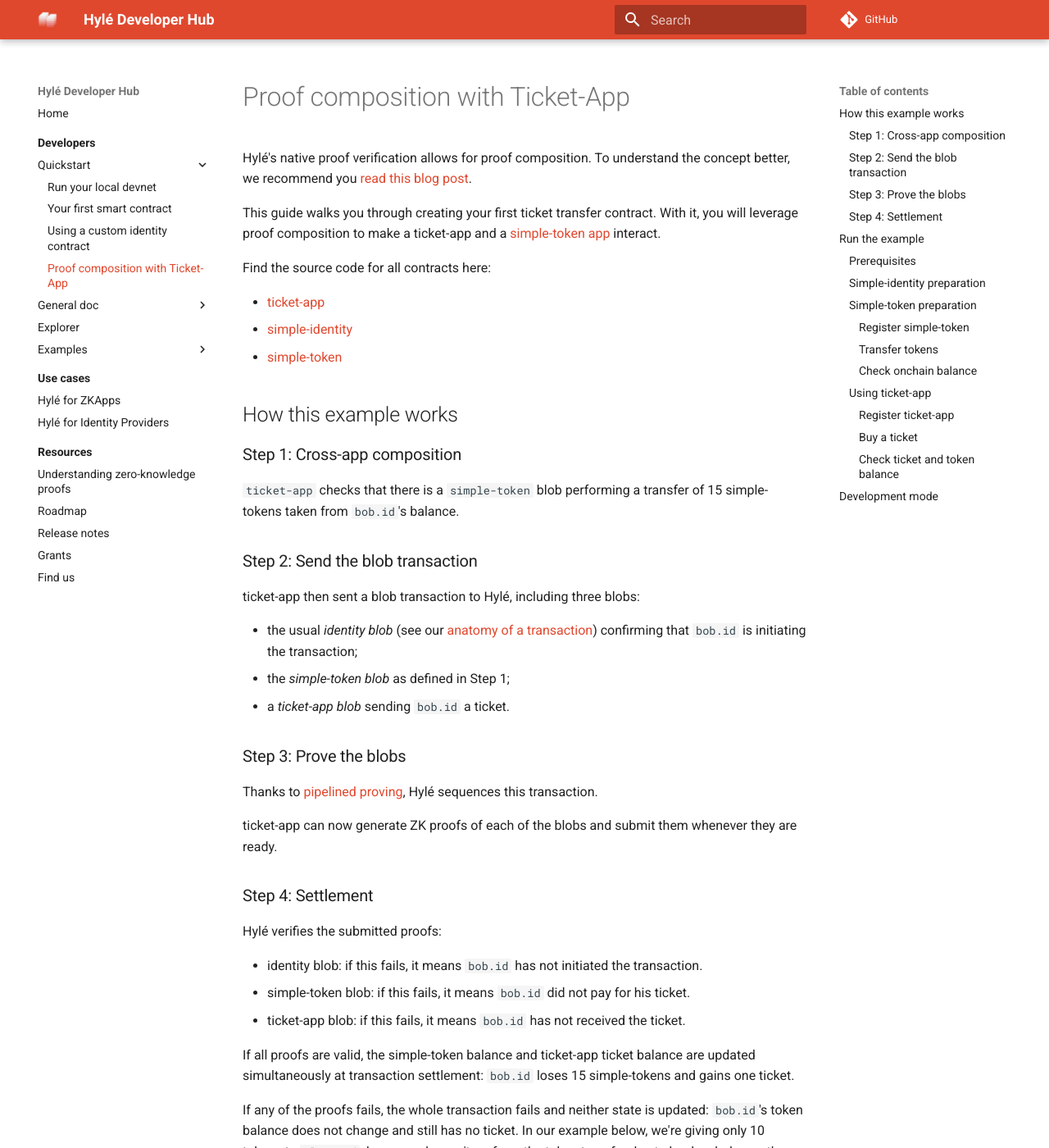
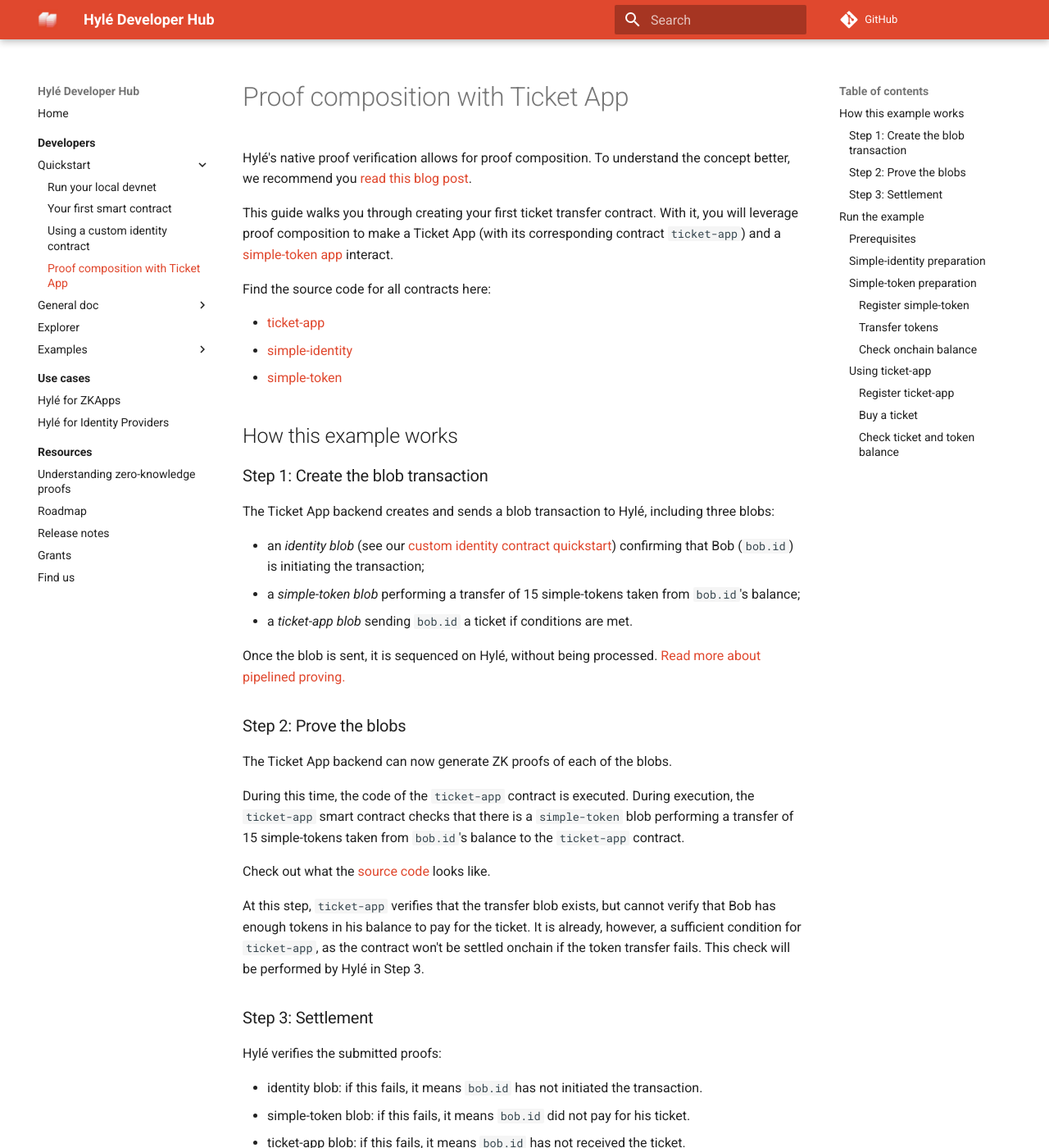
Before and after one commit to Hyle-org/devhub-hyle, an MkDocs documentation site: the page built from docs/developers/quickstart/proof-composition.md, in a window 1280 px wide and 1400 px high. Shown: the whole window at 82% size. Built offline with MkDocs 1.6.1 and Material for MkDocs 9.7.7, drawn with Linux system fonts in a browser that asks for light colours; comment, search, counter and statistics services are not loaded; some of the changed text lies outside the part shown.

Commit message:
reviewed with Bertrand - add simple-identity

````diff
--- a/docs/developers/quickstart/proof-composition.md
+++ b/docs/developers/quickstart/proof-composition.md
@@ -1,8 +1,8 @@
-# Proof composition with Ticket-App
+# Proof composition with Ticket App
 
 Hylé's native proof verification allows for proof composition. To understand the concept better, we recommend you [read this blog post](https://blog.hyle.eu/proof-composability-on-hyle/).
 
-This guide walks you through creating your first ticket transfer contract. With it, you will leverage proof composition to make a ticket-app and a [simple-token app](./your-first-smart-contract.md) interact.
+This guide walks you through creating your first ticket transfer contract. With it, you will leverage proof composition to make a Ticket App (with its corresponding contract `ticket-app`) and a [simple-token app](./your-first-smart-contract.md) interact.
 
 Find the source code for all contracts here:
 
@@ -12,27 +12,27 @@
 
 ## How this example works
 
-<!--Graph-->
+### Step 1: Create the blob transaction
 
-### Step 1: Cross-app composition
+The Ticket App backend creates and sends a blob transaction to Hylé, including three blobs:
 
-`ticket-app` checks that there is a `simple-token` blob performing a transfer of 15 simple-tokens taken from `bob.id`'s balance.
+- an *identity blob* (see our [custom identity contract quickstart](./custom-identity-contract.md)) confirming that Bob (`bob.id`) is initiating the transaction;
+- a *simple-token blob* performing a transfer of 15 simple-tokens taken from `bob.id`'s balance;
+- a *ticket-app blob* sending `bob.id` a ticket if conditions are met.
 
-### Step 2: Send the blob transaction
+Once the blob is sent, it is sequenced on Hylé, without being processed. [Read more about pipelined proving.](../general-doc/pipelined-proving.md)
 
-ticket-app then sent a blob transaction to Hylé, including three blobs:
+### Step 2: Prove the blobs
 
-- the usual *identity blob* (see our [anatomy of a transaction](../general-doc/transaction.md)) confirming that `bob.id` is initiating the transaction;
-- the *simple-token blob* as defined in Step 1;
-- a *ticket-app blob* sending `bob.id` a ticket.
+The Ticket App backend can now generate ZK proofs of each of the blobs.
 
-### Step 3: Prove the blobs
+During this time, the code of the `ticket-app` contract is executed. During execution, the `ticket-app` smart contract checks that there is a `simple-token` blob performing a transfer of 15 simple-tokens taken from `bob.id`'s balance to the `ticket-app` contract.
 
-Thanks to [pipelined proving](../general-doc/pipelined-proving.md), Hylé sequences this transaction.
+Check out what the [source code](https://github.com/Hyle-org/examples/blob/492501ebe6caad8a0fbe3f286f0f51f0ddca537c/ticket-app/contract/src/lib.rs#L44-L66) looks like.
 
-ticket-app can now generate ZK proofs of each of the blobs and submit them whenever they are ready.
+At this step, `ticket-app` verifies that the transfer blob exists, but cannot verify that Bob has enough tokens in his balance to pay for the ticket. It is already, however, a sufficient condition for `ticket-app`, as the contract won't be settled onchain if the token transfer fails. This check will be performed by Hylé in Step 3.
 
-### Step 4: Settlement
+### Step 3: Settlement
 
 Hylé verifies the submitted proofs:
 
@@ -40,9 +40,11 @@
 - simple-token blob: if this fails, it means `bob.id` did not pay for his ticket.
 - ticket-app blob: if this fails, it means `bob.id` has not received the ticket.
 
-If all proofs are valid, the simple-token balance and ticket-app ticket balance are updated simultaneously at transaction settlement: `bob.id` loses 15 simple-tokens and gains one ticket.
+If all proofs are valid, the simple-token balance and ticket-app ticket balance are updated simultaneously at transaction settlement: `bob.id` sends 15 simple-tokens and gains one ticket.
 
-If any of the proofs fails, the whole transaction fails and neither state is updated: `bob.id`'s token balance does not change and still has no ticket. In our example below, we're giving only 10 tokens to `alice.id`: because she can't perform the token transfer due to her low balance, the entire transaction fails.
+If any of the proofs fails, the whole transaction fails and neither state is updated: `bob.id`'s token balance does not change and still has no ticket.
+
+In our example below, we're giving only 10 tokens to `alice.id`: because she can't perform the token transfer due to her low balance, the entire transaction fails.
 
 ## Run the example
 
@@ -50,7 +52,7 @@
 
 - [Install Rust](https://www.rust-lang.org/tools/install) (you'll need `rustup` and Cargo).
 - For our example, [install RISC Zero](https://dev.risczero.com/api/zkvm/install).
-- [Start a single-node devnet](./devnet.md). We recommend using [dev-mode](https://dev.risczero.com/api/generating-proofs/dev-mode) with `-e RISC0_DEV_MODE=1` for faster iterations during development.
+- [Start a single-node devnet](./devnet.md).
 
 This quickstart guide will take you through the following steps:
 
@@ -63,6 +65,7 @@
 
 <!-- Write -->
 To be added.
+<!-- Follow custom-identity but replace with id. Use Alex C.'s README.-->
 
 `bob.id`, which will be used extensively from now on, refers to bob's identity on the simple-identity contract. Check out our [Identity management](../general-doc/identity.md) and [custom identity contract](./custom-identity-contract.md) pages to know more.
 
@@ -150,15 +153,3 @@
 ```
 
 You can also check Bob's balance and see he now has 35 tokens.
-
-## Development mode
-
-We recommend activating [dev-mode](https://dev.risczero.com/api/generating-proofs/dev-mode) during your early development phase for faster iteration upon code changes with `-e RISC0_DEV_MODE=1`.
-
-You may also want to get insights into the execution statistics of your project: add the environment variable `RUST_LOG="[executor]=info"` before running your project.
-
-The full command to run your project in development mode while getting execution statistics is:
-
-```bash
-RUST_LOG="[executor]=info" RISC0_DEV_MODE=1 cargo run
-```
````
